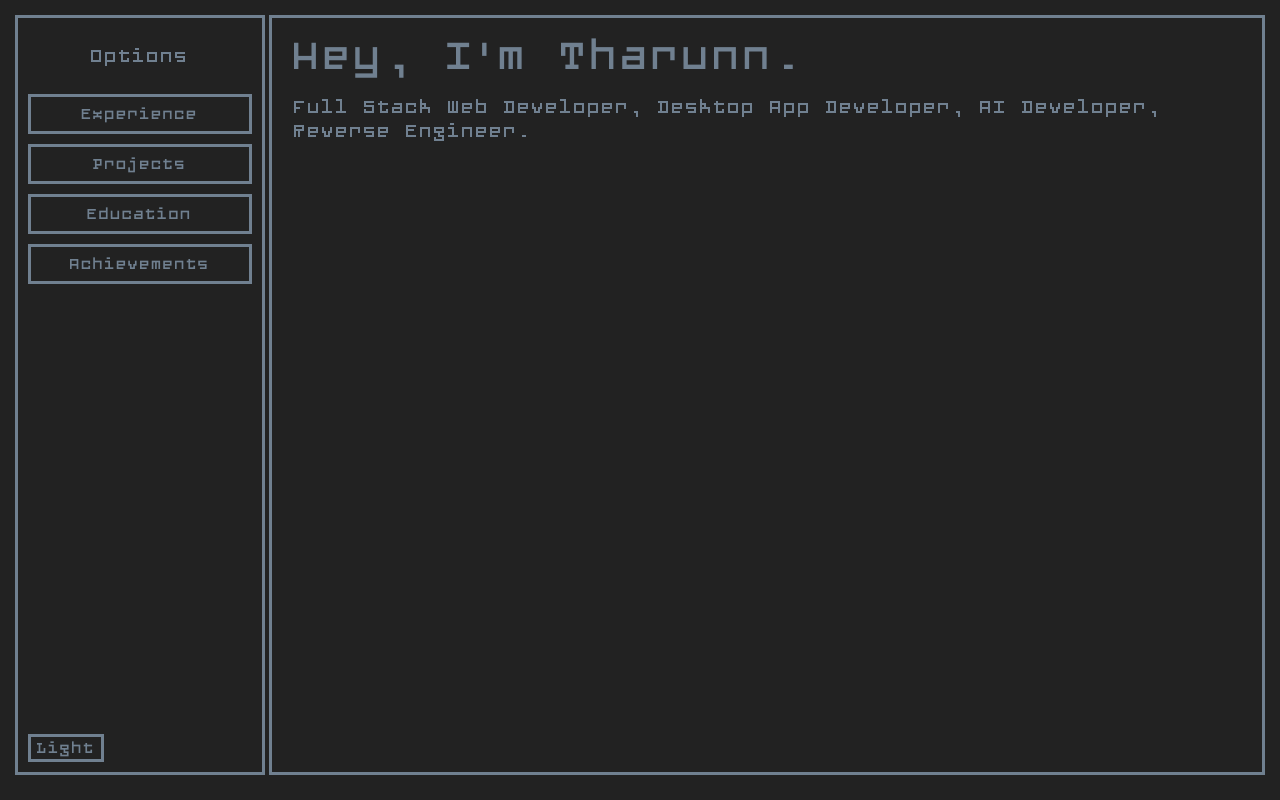
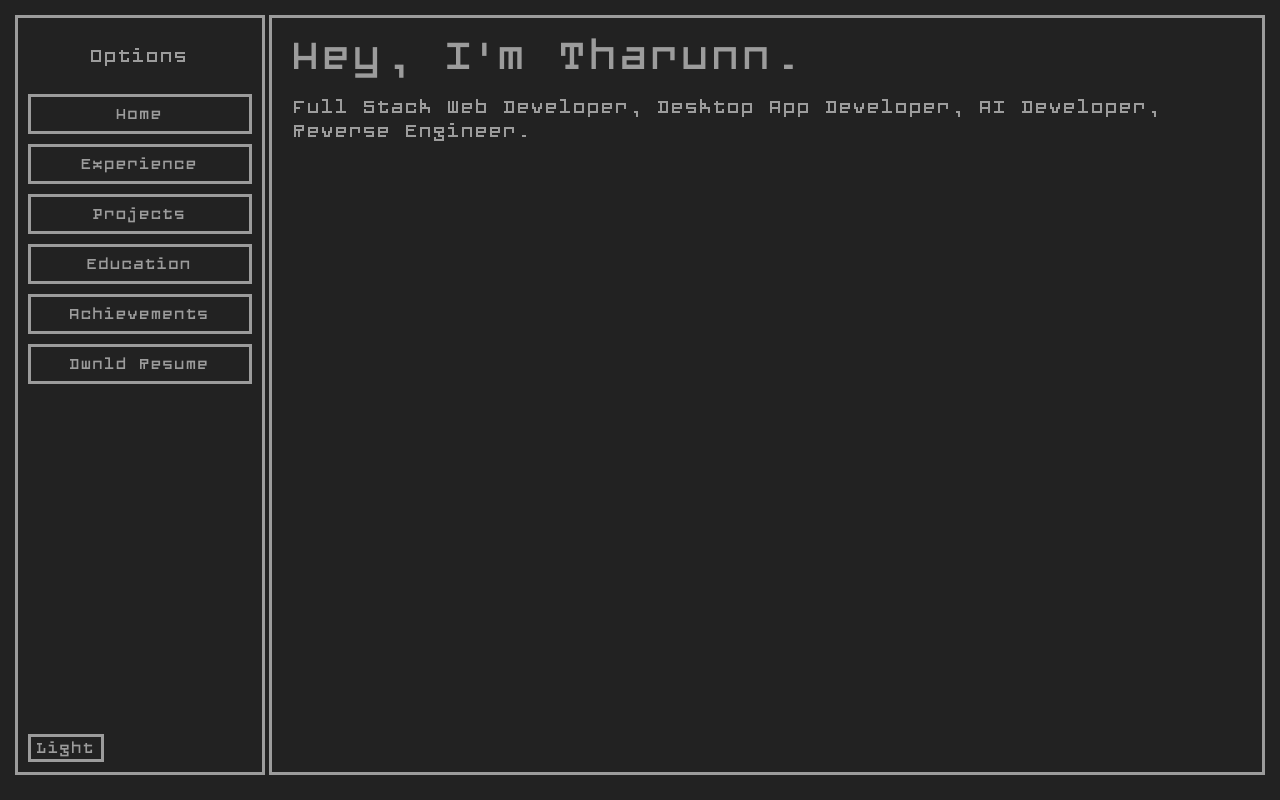
Before and after one commit to Tharunn03/Portfolio-site, a plain HTML site: page index.html in a window 1280 px wide. Both pictures are taken after a click on the button "Dark". Drawn offline with Linux system fonts and the light colour scheme.

Commit message:
made changes

```diff
--- a/index.html
+++ b/index.html
@@ -11,10 +11,13 @@
         <!-- side panel -->
         <div class="sidebox">
             <p id="sidetitle">Options</p>
+            <button class="optnbtn" id="hme">Home</button>
             <button class="optnbtn" id="exp">Experience</button>
             <button class="optnbtn" id="prj">Projects</button>
             <button class="optnbtn" id="edu">Education</button>
             <button class="optnbtn" id="ach">Achievements</button>
+            <button class="optnbtn" id="res">Dwnld Resume</button>
+
 
             <!-- theme -->
             <div class="theme">
--- a/script.js
+++ b/script.js
@@ -1,15 +1,17 @@
 const theme = document.getElementById("themebtn");
+const colorlight = "#9c9c9c"
+const colordark = "#222"
 
 function applyTheme() {
     // If the button currently says Dark, user wants dark mode
     if (theme.innerText === "Dark") {
-        document.documentElement.style.setProperty("--bgcolor", "#222");
-        document.documentElement.style.setProperty("--textcolor", "slategray");
+        document.documentElement.style.setProperty("--bgcolor", colordark);
+        document.documentElement.style.setProperty("--textcolor", colorlight);
         theme.innerText = "Light";
     }
     else {
-        document.documentElement.style.setProperty("--bgcolor", "slategray");
-        document.documentElement.style.setProperty("--textcolor", "#222");
+        document.documentElement.style.setProperty("--bgcolor", colorlight);
+        document.documentElement.style.setProperty("--textcolor", colordark);
         theme.innerText = "Dark";
     }
 }
--- a/style.css
+++ b/style.css
@@ -4,7 +4,7 @@
 }
 :root
 {
-    --bgcolor: slategray;
+    --bgcolor: #9c9c9c;
     --textcolor: #222;
 }
 
@@ -15,6 +15,11 @@ body {
     background-color: var(--bgcolor);
     margin: 0;
     font-family: system-ui, sans-serif;
+}
+body::selection
+{
+    background-color: var(--textcolor);
+    color: var(--bgcolor);
 }
 
 /* container: use flex so child boxes can sit side-by-side */
@@ -53,10 +58,12 @@ body {
     opacity: 0;
     animation: blink-in forwards;
 }
-#exp { animation-duration: 0.5s;}
-#prj { animation-duration: 0.9s;}
-#edu { animation-duration: 0.7s;}
-#ach { animation-duration: 1.1s;}
+#hme { animation-duration: 0.8s;}
+#exp { animation-duration: 0.7s;}
+#prj { animation-duration: 0.5s;}
+#edu { animation-duration: 0.9s;}
+#ach { animation-duration: 0.3s;}
+#res { animation-duration: 1.1s;}
 .optnbtn:active
 {
     transform: scale(0.95);
```
